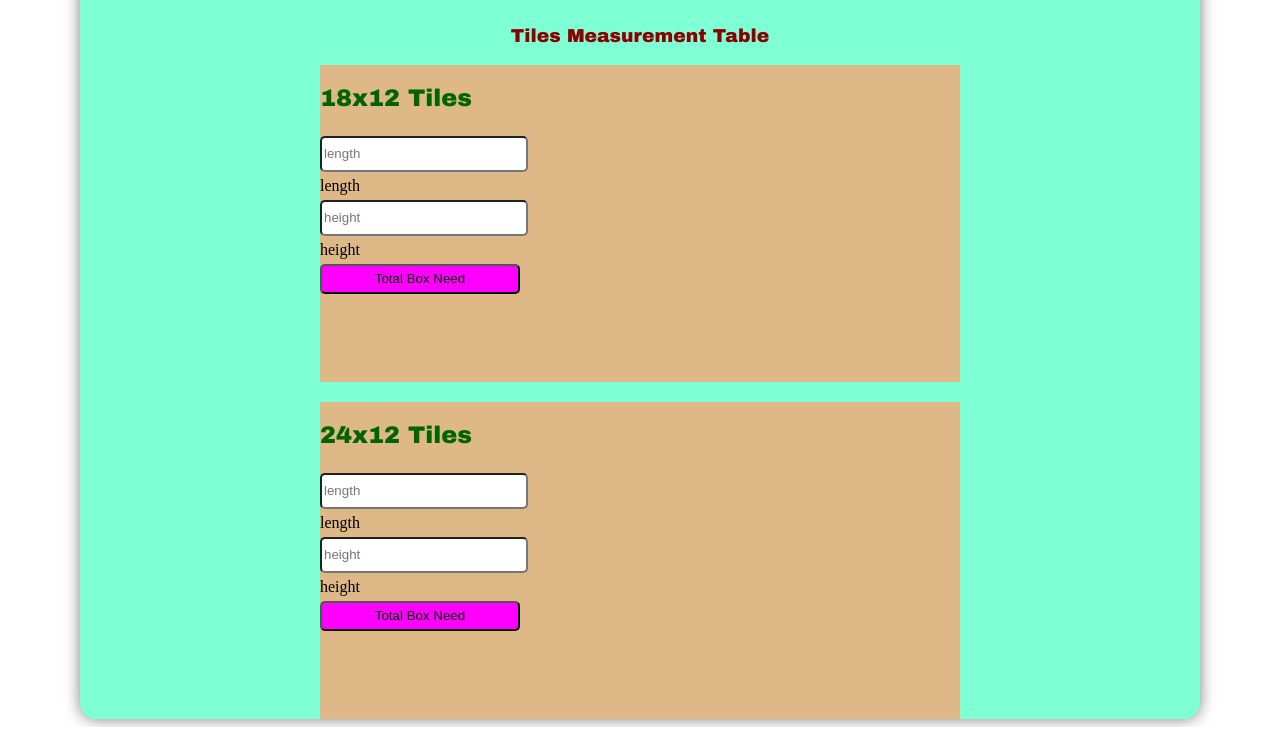
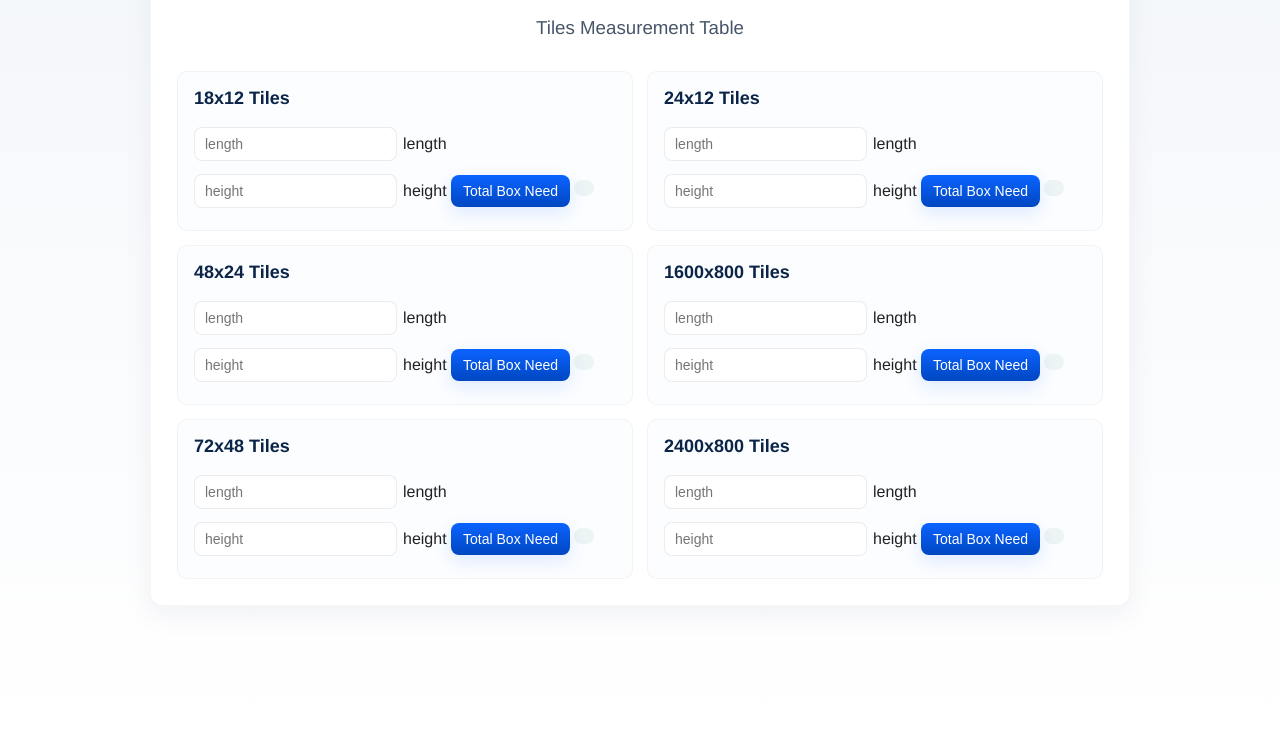
Before and after one commit to Syedalthafusain/Tiles-measurement, a plain HTML site: page index.html in a window 1280 px wide. Shown: the part 89-828 px from the top of the page. Drawn offline with Linux system fonts and the light colour scheme.

Commit message:
All Size Added

```diff
--- a/index.html
+++ b/index.html
@@ -29,6 +29,33 @@
             <button type="button" id="calculatebtn2">Total Box Need</button>
             <div id="result2"></div>
         </div>
+         <div class="tile-48x24">
+            <h2>48x24 Tiles</h2>
+            <input type="text" id="length3" placeholder="length">length
+            <input type="text" id="height3" placeholder="height">height
+            <button type="button" id="calculatebtn3">Total Box Need</button>
+            <div id="result3"></div>
+        </div>
+         <div class="tile-1600x800">
+            <h2>1600x800 Tiles</h2>
+            <input type="text" id="length4" placeholder="length">length
+            <input type="text" id="height4" placeholder="height">height
+            <button type="button" id="calculatebtn4">Total Box Need</button>
+            <div id="result4"></div>
+        </div> <div class="tile-72x48">
+            <h2>72x48 Tiles</h2>
+            <input type="text" id="length5" placeholder="length">length
+            <input type="text" id="height5" placeholder="height">height
+            <button type="button" id="calculatebtn5">Total Box Need</button>
+            <div id="result5"></div>
+        </div>
+         <div class="tile-2400x800">
+            <h2>2400x800 Tiles</h2>
+            <input type="text" id="length6" placeholder="length">length
+            <input type="text" id="height6" placeholder="height">height
+            <button type="button" id="calculatebtn6">Total Box Need</button>
+            <div id="result6"></div>
+        </div>
     </div>
 
 
--- a/main.js
+++ b/main.js
@@ -1,11 +1,16 @@
 document.getElementById("calculatebtn").addEventListener("click", calculatebtn);
 document.getElementById("calculatebtn2").addEventListener("click", calculatebtn2);
+document.getElementById("calculatebtn3").addEventListener("click", calculatebtn3);
+document.getElementById("calculatebtn4").addEventListener("click", calculatebtn4);
+document.getElementById("calculatebtn5").addEventListener("click", calculatebtn5);
+document.getElementById("calculatebtn6").addEventListener("click", calculatebtn6);
+
 function calculatebtn() {
   const length = Number(document.getElementById("length").value);
   const height = Number(document.getElementById("height").value);
   const result = document.getElementById("result");
   const boxcount = (length * height) / 9;
-  result.innerHTML = boxcount.toFixed(3) +" boxes";
+  result.innerHTML = boxcount.toFixed(1) +" boxes";
   if (document.getElementById("length").value === ""|| document.getElementById("height").value==="") {
     result.innerHTML="Please enter Length and Height values";
 
@@ -17,8 +22,52 @@ function calculatebtn2() {
   const height = Number(document.getElementById("height2").value);
   const result = document.getElementById("result2");
   const boxcount = (length * height) / 10;
-  result.innerHTML = boxcount.toFixed(3) +" boxes";
+  result.innerHTML = boxcount.toFixed(1) +" boxes";
    if (document.getElementById("length2").value === ""|| document.getElementById("height2").value==="") {
     result2.innerHTML="Please enter Length and Height values";
    }
 }
+
+function calculatebtn3() {
+  const length = Number(document.getElementById("length3").value);
+  const height = Number(document.getElementById("height3").value);
+  const result = document.getElementById("result3");
+  const boxcount = (length * height) / 16;
+  result.innerHTML = boxcount.toFixed(1) +" boxes";
+   if (document.getElementById("length1").value === ""|| document.getElementById("height3").value==="") {
+    result3.innerHTML="Please enter Length and Height values";
+   }
+}
+
+function calculatebtn4() {
+  const length = Number(document.getElementById("length4").value);
+  const height = Number(document.getElementById("height4").value);
+  const result = document.getElementById("result4");
+  const boxcount = (length * height) / 28.44;
+  result.innerHTML = boxcount.toFixed(1) +" boxes";
+   if (document.getElementById("length4").value === ""|| document.getElementById("height4").value==="") {
+    result4.innerHTML="Please enter Length and Height values";
+   }
+}
+
+function calculatebtn5() {
+  const length = Number(document.getElementById("length5").value);
+  const height = Number(document.getElementById("height5").value);
+  const result = document.getElementById("result5");
+  const boxcount = (length * height) / 24;
+  result.innerHTML = boxcount.toFixed(1) +" boxes";
+   if (document.getElementById("length5").value === ""|| document.getElementById("height5").value==="") {
+    result5.innerHTML="Please enter Length and Height values";
+   }
+}
+
+function calculatebtn6() {
+  const length = Number(document.getElementById("length6").value);
+  const height = Number(document.getElementById("height6").value);
+  const result = document.getElementById("result6");
+  const boxcount = (length * height) / 21.333;
+  result.innerHTML = boxcount.toFixed(1) +" boxes";
+   if (document.getElementById("length6").value === ""|| document.getElementById("height6").value==="") {
+    result6.innerHTML="Please enter Length and Height values";
+   }
+}
--- a/styles.css
+++ b/styles.css
@@ -1,69 +1,179 @@
-body{
-    display: flex;
-    justify-content: center;
-    align-items: center;
-    height: 100vh;
-}
-.wrapper{
-    width: 70em;
-    height: 100vh;
-    background-color: aquamarine;
-    border-radius: 1em;
-    border-color: black;
-    border-width: 0.2em;
-    display: flex;
-    justify-content: center;
-    align-items: center;
-    box-shadow: 0 0 1em gray;
-    flex-direction: column;
-}
-h1{
-    font-family: 'Arial Black', sans-serif;
-    color: darkblue;
-    margin-bottom: 1em;
-}
-h3{
-    font-family: 'Arial Black', sans-serif;
-    color: darkred;
-    margin-top: 1em;
-}
-.wrapper .tile-18x12{
-   background-color: burlywood;
-   width: 40em;
-   height: 30em;
-   display: flex;
-   flex-direction: column;
-   gap: 5px;
-}
-h2{
-    font-family: 'Arial Black', sans-serif;
-    color: darkgreen;
+/* styles.css - Tile measurement calculator styling */
+
+/* basic page */
+* { box-sizing: border-box; }
+html, body {
+  margin: 0;
+  padding: 0;
+  font-family: "Helvetica Neue", Arial, sans-serif;
+  background: linear-gradient(180deg, #f4f7fb 0%, #ffffff 100%);
+  color: #222;
+  -webkit-font-smoothing: antialiased;
+  -moz-osx-font-smoothing: grayscale;
+  min-height: 100vh;
 }
 
-input{
-    border-radius: 5px;
-    width: 200px;
-    height: 30px;
+/* center wrapper */
+.wrapper {
+  width: 92%;
+  max-width: 980px;
+  margin: 28px auto;
+  background: #fff;
+  border-radius: 12px;
+  padding: 22px;
+  box-shadow: 0 8px 30px rgba(18, 38, 63, 0.06);
+  border: 1px solid rgba(16,24,40,0.04);
+}
 
+/* headings */
+.wrapper h1 {
+  margin: 0 0 6px 0;
+  font-size: 26px;
+  letter-spacing: 0.2px;
+  color: #0f1724;
+  text-align: center;
 }
-#calculatebtn{
-    width: 200px;
-    height: 30px;
-    border-radius: 5px;
-    background-color: magenta;
+
+.wrapper h3 {
+  margin: 0 0 18px 0;
+  font-weight: 500;
+  color: #475569;
+  text-align: center;
 }
-.wrapper .tile-24x12{
-   background-color: burlywood;
-   width: 40em;
-   height: 30em;
-   display: flex;
-   flex-direction: column;
-   gap: 5px;
-   margin-top: 20px;
+
+/* grid for tile blocks */
+.wrapper > div[class^="tile-"] {
+  background: #fbfdff;
+  border: 1px solid rgba(2,6,23,0.04);
+  padding: 16px;
+  border-radius: 10px;
+  margin-bottom: 14px;
 }
-#calculatebtn2{
-    width: 200px;
-    height: 30px;
-    border-radius: 5px;
-    background-color: magenta;
+
+/* arrange blocks in two columns on larger screens */
+@media (min-width: 780px) {
+  .wrapper {
+    display: grid;
+    grid-template-columns: 1fr 1fr;
+    gap: 14px;
+    padding: 26px;
+  }
+
+  /* make header span both columns */
+  .wrapper h1,
+  .wrapper h3 {
+    grid-column: 1 / -1;
+  }
+
+  /* ensure each tile block looks consistent */
+  .wrapper > div[class^="tile-"] {
+    margin: 0;
+  }
 }
+
+/* tile block heading */
+.wrapper h2 {
+  margin: 0 0 12px 0;
+  font-size: 18px;
+  color: #0b2447;
+}
+
+/* form row */
+input[type="text"] {
+  width: calc(50% - 8px);
+  display: inline-block;
+  margin: 6px 6px 6px 0;
+  padding: 8px 10px;
+  font-size: 14px;
+  border: 1px solid rgba(15,23,42,0.08);
+  border-radius: 8px;
+  background: #fff;
+  outline: none;
+  transition: box-shadow .12s ease, border-color .12s ease;
+}
+
+input[type="text"]:focus {
+  border-color: #7aa2ff;
+  box-shadow: 0 4px 14px rgba(122,162,255,0.12);
+}
+
+/* small label text after input (your HTML currently has 'length' and 'height' text inline) */
+.wrapper .label-inline {
+  font-size: 13px;
+  color: #334155;
+  margin-left: 6px;
+}
+
+/* buttons */
+button {
+  display: inline-block;
+  padding: 8px 12px;
+  border: none;
+  margin-top: 8px;
+  font-size: 14px;
+  border-radius: 8px;
+  cursor: pointer;
+  background: linear-gradient(180deg,#0b63ff 0%, #0047c1 100%);
+  color: #fff;
+  box-shadow: 0 6px 18px rgba(11,99,255,0.12);
+  transition: transform .06s ease, box-shadow .12s ease, opacity .12s ease;
+}
+
+button:active { transform: translateY(1px); }
+button:disabled {
+  opacity: 0.6;
+  cursor: not-allowed;
+  box-shadow: none;
+}
+
+/* result styling */
+#result, #result2, #result3, #result4, #result5, #result6 {
+  margin-top: 10px;
+  font-weight: 600;
+  color: #065f46; /* greenish for success */
+  background: rgba(6,95,70,0.06);
+  padding: 8px 10px;
+  border-radius: 8px;
+  display: inline-block;
+}
+
+/* error message look */
+.result-error {
+  color: #b91c1c;
+  background: rgba(185,28,28,0.06);
+  border-radius: 8px;
+  padding: 8px 10px;
+  display: inline-block;
+  font-weight: 600;
+}
+
+/* smaller devices */
+@media (max-width: 600px) {
+  input[type="text"] {
+    width: 100%;
+    margin-right: 0;
+  }
+
+  button {
+    width: 100%;
+  }
+
+  /* stack header */
+  .wrapper {
+    padding: 18px;
+    display: block;
+  }
+}
+
+/* accessibility: focus outline for keyboard users */
+button:focus, input[type="text"]:focus {
+  outline: 3px solid rgba(59,130,246,0.15);
+  outline-offset: 2px;
+}
+
+/* small helper below each block (optional) */
+.helper {
+  font-size: 12px;
+  color: #64748b;
+  margin-top: 8px;
+}
```
